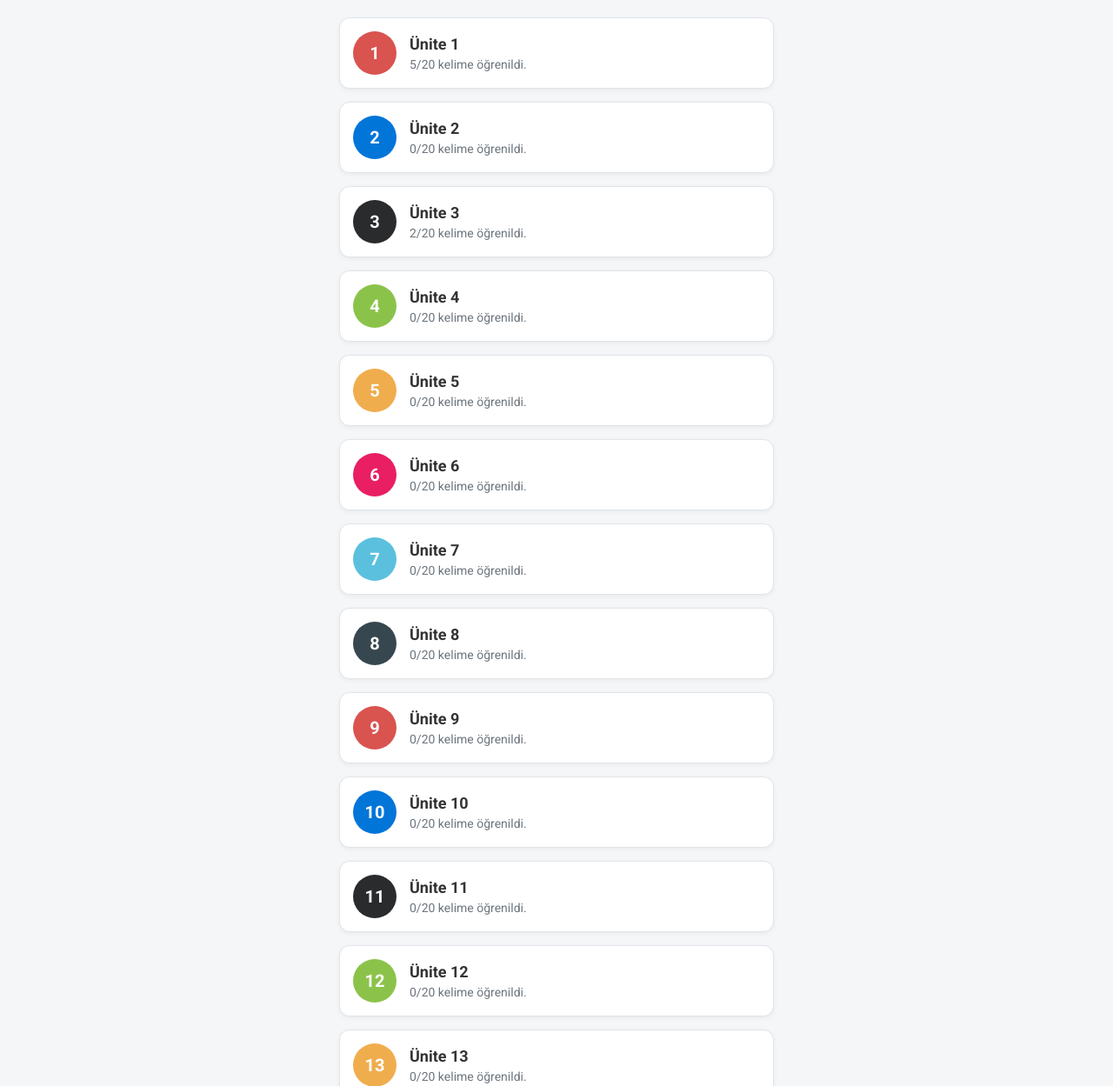
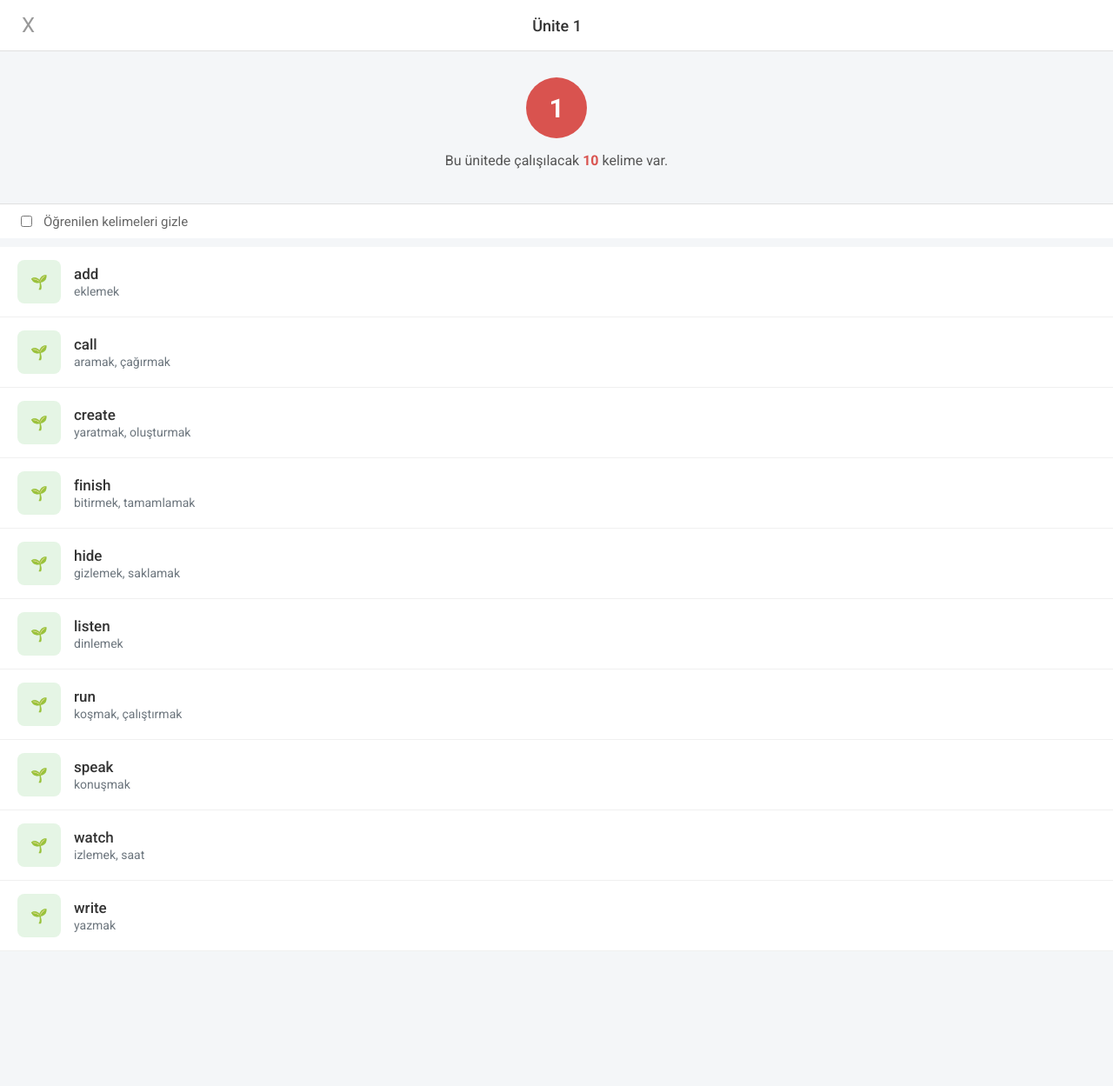
Before and after one commit to gnl19999/ileri-duzey-akademik-fiiller.app, a plain HTML site: page index.html in a window 1280 px wide. Shown: the top 1249 px of the page at 87% size. After the commit the page ends 1094 px from the top, so only its background shows below. Drawn offline with Linux system fonts and the light colour scheme.

Commit message:
index.html

```diff
--- a/index.html
+++ b/index.html
@@ -3,230 +3,270 @@
 <head>
     <meta charset="UTF-8">
     <meta name="viewport" content="width=device-width, initial-scale=1.0">
-    <title>Ünite Listesi</title>
+    <title>Ünite 1 Detay</title>
     <link href="https://fonts.googleapis.com/css2?family=Roboto:wght@400;500;700&display=swap" rel="stylesheet">
     <style>
+        /* Genel Stil ve Font */
         body {
             font-family: 'Roboto', sans-serif;
             background-color: #f4f6f8;
             margin: 0;
-            padding: 20px;
-            display: flex;
-            justify-content: center;
+            padding: 0;
         }
 
-        .container {
-            width: 100%;
-            max-width: 500px;
+        /* Header (Başlık Çubuğu) */
+        .header {
+            display: flex;
+            align-items: center;
+            justify-content: space-between;
+            padding: 15px 20px;
+            background-color: white;
+            border-bottom: 1px solid #e0e0e0;
+            position: sticky; /* Üstte sabit kalması için */
+            top: 0;
+            z-index: 10;
         }
 
-        /* Kart Tasarımı */
-        .unit-card {
-            background-color: white;
-            border-radius: 12px;
-            padding: 15px;
-            margin-bottom: 15px;
-            display: flex;
-            align-items: center;
-            box-shadow: 0 2px 5px rgba(0,0,0,0.05);
-            border: 1px solid #e1e4e8;
-            cursor: pointer;
-            transition: transform 0.2s;
+        .header h2 {
+            margin: 0;
+            font-size: 18px;
+            font-weight: 500;
+            color: #333;
+            flex-grow: 1; /* Başlığın ortalanmasına yardım eder */
+            text-align: center;
         }
 
-        .unit-card:hover {
-            transform: translateY(-2px);
-            box-shadow: 0 4px 10px rgba(0,0,0,0.1);
+        .header .icon {
+            font-size: 24px;
+            color: #999;
+            cursor: pointer;
+            padding: 0 5px; /* Tıklama alanını genişletir */
         }
 
-        /* Renkli Daireler */
+        .header .close-icon {
+             /* X ikonunu sola iter */
+             order: -1;
+        }
+
+        .header .empty-space {
+             /* Sağ tarafta boşluk bırakıp başlığı ortalamak için */
+             width: 24px;
+        }
+
+        /* Ünite Bilgi Alanı (Ortadaki Daire ve Metin) */
+        .unit-summary {
+            text-align: center;
+            padding: 30px 20px 20px 20px;
+        }
+
         .circle {
-            width: 50px;
-            height: 50px;
+            width: 70px;
+            height: 70px;
             border-radius: 50%;
             display: flex;
             align-items: center;
             justify-content: center;
             color: white;
             font-weight: bold;
-            font-size: 20px;
+            font-size: 30px;
+            background-color: #d9534f; /* Kırmızı renk (Ünite 1 için) */
+            margin: 0 auto 15px auto;
+        }
+
+        .summary-text {
+            font-size: 16px;
+            color: #555;
+            margin-bottom: 20px;
+        }
+
+        .summary-text strong {
+            color: #d9534f; /* Sayının vurgulu rengi */
+            font-weight: 700;
+        }
+
+        /* Öğrenilen Kelimeleri Gizle Checkbox Alanı */
+        .hide-toggle {
+            display: flex;
+            align-items: center;
+            padding: 10px 20px;
+            border-top: 1px solid #e0e0e0;
+            background-color: white;
+            margin-bottom: 10px;
+        }
+
+        .hide-toggle label {
+            margin-left: 10px;
+            color: #666;
+            font-size: 15px;
+        }
+
+        /* Kelime Listesi */
+        .word-list {
+            padding: 0 0;
+        }
+
+        .word-item {
+            display: flex;
+            align-items: center;
+            padding: 15px 20px;
+            background-color: white;
+            border-bottom: 1px solid #f0f0f0; /* Hafif ayırıcı çizgi */
+            cursor: pointer;
+        }
+
+        .word-item:hover {
+            background-color: #fafafa;
+        }
+
+        .word-item img {
+            width: 50px; /* Görsel alanını sabitler */
+            height: 50px;
+            border-radius: 8px;
+            object-fit: cover;
+            margin-right: 15px;
+            /* DİKKAT: Gerçek görselleriniz olmadığı için bu kısmı bir tutucu (placeholder) olarak kullanıyorum. */
+            /* Resimleri temsil eden simge (Örn: Bir yaprak simgesi) */
+        }
+
+        .word-item .word-icon {
+            width: 20px;
+            height: 20px;
+            color: #8bc34a; /* Yeşil yaprak rengi */
             margin-right: 15px;
             flex-shrink: 0;
-        }
-
-        /* Daire Renkleri */
-        .c-red { background-color: #d9534f; }
-        .c-blue { background-color: #0275d8; }
-        .c-black { background-color: #292b2c; }
-        .c-green { background-color: #8bc34a; }
-        .c-orange { background-color: #f0ad4e; }
-        .c-pink { background-color: #e91e63; }
-        .c-cyan { background-color: #5bc0de; }
-        .c-dark { background-color: #37474f; }
-
-        /* Yazı Alanı */
-        .info h3 {
-            margin: 0 0 5px 0;
-            color: #333;
             font-size: 18px;
         }
 
-        .info p {
-            margin: 0;
-            color: #6c757d; /* Gri yazı */
+        .word-item .word-icon-placeholder {
+            /* Görselin yanındaki boşluk için */
+            width: 50px;
+            height: 50px;
+            border-radius: 8px;
+            margin-right: 15px;
+            display: flex;
+            align-items: center;
+            justify-content: center;
+            background-color: #e5f5e5;
+        }
+
+
+        .word-details {
+            display: flex;
+            flex-direction: column;
+        }
+
+        .word-details .english {
+            font-size: 17px;
+            font-weight: 500;
+            color: #333;
+            margin-bottom: 2px;
+        }
+
+        .word-details .turkish {
             font-size: 14px;
+            color: #6c757d;
         }
     </style>
 </head>
 <body>
 
-    <div class="container">
-        <div class="unit-card">
-            <div class="circle c-red">1</div>
-            <div class="info">
-                <h3>Ünite 1</h3>
-                <p>5/20 kelime öğrenildi.</p>
+    <div class="header">
+        <div class="icon close-icon">X</div>
+        <h2>Ünite 1</h2>
+        <div class="empty-space"></div>
+    </div>
+
+    <div class="unit-summary">
+        <div class="circle">1</div>
+        <p class="summary-text">Bu ünitede çalışılacak <strong>10</strong> kelime var.</p>
+    </div>
+
+    <div class="hide-toggle">
+        <input type="checkbox" id="hide-learned">
+        <label for="hide-learned">Öğrenilen kelimeleri gizle</label>
+    </div>
+
+    <div class="word-list">
+
+        <div class="word-item">
+            <div class="word-icon-placeholder">🌱</div> <div class="word-details">
+                <span class="english">add</span>
+                <span class="turkish">eklemek</span>
             </div>
         </div>
 
-        <div class="unit-card">
-            <div class="circle c-blue">2</div>
-            <div class="info">
-                <h3>Ünite 2</h3>
-                <p>0/20 kelime öğrenildi.</p>
+        <div class="word-item">
+            <div class="word-icon-placeholder">🌱</div>
+            <div class="word-details">
+                <span class="english">call</span>
+                <span class="turkish">aramak, çağırmak</span>
             </div>
         </div>
 
-        <div class="unit-card">
-            <div class="circle c-black">3</div>
-            <div class="info">
-                <h3>Ünite 3</h3>
-                <p>2/20 kelime öğrenildi.</p>
+        <div class="word-item">
+            <div class="word-icon-placeholder">🌱</div>
+            <div class="word-details">
+                <span class="english">create</span>
+                <span class="turkish">yaratmak, oluşturmak</span>
             </div>
         </div>
 
-        <div class="unit-card">
-            <div class="circle c-green">4</div>
-            <div class="info">
-                <h3>Ünite 4</h3>
-                <p>0/20 kelime öğrenildi.</p>
+        <div class="word-item">
+            <div class="word-icon-placeholder">🌱</div>
+            <div class="word-details">
+                <span class="english">finish</span>
+                <span class="turkish">bitirmek, tamamlamak</span>
             </div>
         </div>
 
-        <div class="unit-card">
-            <div class="circle c-orange">5</div>
-            <div class="info">
-                <h3>Ünite 5</h3>
-                <p>0/20 kelime öğrenildi.</p>
+        <div class="word-item">
+            <div class="word-icon-placeholder">🌱</div>
+            <div class="word-details">
+                <span class="english">hide</span>
+                <span class="turkish">gizlemek, saklamak</span>
             </div>
         </div>
 
-         <div class="unit-card">
-            <div class="circle c-pink">6</div>
-            <div class="info">
-                <h3>Ünite 6</h3>
-                <p>0/20 kelime öğrenildi.</p>
+        <div class="word-item">
+            <div class="word-icon-placeholder">🌱</div>
+            <div class="word-details">
+                <span class="english">listen</span>
+                <span class="turkish">dinlemek</span>
             </div>
         </div>
 
-        <div class="unit-card">
-            <div class="circle c-cyan">7</div>
-            <div class="info">
-                <h3>Ünite 7</h3>
-                <p>0/20 kelime öğrenildi.</p>
+        <div class="word-item">
+            <div class="word-icon-placeholder">🌱</div>
+            <div class="word-details">
+                <span class="english">run</span>
+                <span class="turkish">koşmak, çalıştırmak</span>
             </div>
         </div>
-        <div class="unit-card">
-            <div class="circle c-dark">8</div>
-            <div class="info">
-                <h3>Ünite 8</h3>
-                <p>0/20 kelime öğrenildi.</p>
+
+        <div class="word-item">
+            <div class="word-icon-placeholder">🌱</div>
+            <div class="word-details">
+                <span class="english">speak</span>
+                <span class="turkish">konuşmak</span>
             </div>
         </div>
-        <div class="unit-card">
-            <div class="circle c-red">9</div>
-            <div class="info">
-                <h3>Ünite 9</h3>
-                <p>0/20 kelime öğrenildi.</p>
+
+        <div class="word-item">
+            <div class="word-icon-placeholder">🌱</div>
+            <div class="word-details">
+                <span class="english">watch</span>
+                <span class="turkish">izlemek, saat</span>
             </div>
         </div>
-        <div class="unit-card">
-            <div class="circle c-blue">10</div>
-            <div class="info">
-                <h3>Ünite 10</h3>
-                <p>0/20 kelime öğrenildi.</p>
+
+        <div class="word-item">
+            <div class="word-icon-placeholder">🌱</div>
+            <div class="word-details">
+                <span class="english">write</span>
+                <span class="turkish">yazmak</span>
             </div>
         </div>
-        <div class="unit-card">
-            <div class="circle c-black">11</div>
-            <div class="info">
-                <h3>Ünite 11</h3>
-                <p>0/20 kelime öğrenildi.</p>
-            </div>
-        </div>
-        <div class="unit-card">
-            <div class="circle c-green">12</div>
-            <div class="info">
-                <h3>Ünite 12</h3>
-                <p>0/20 kelime öğrenildi.</p>
-            </div>
-        </div>
-        <div class="unit-card">
-            <div class="circle c-orange">13</div>
-            <div class="info">
-                <h3>Ünite 13</h3>
-                <p>0/20 kelime öğrenildi.</p>
-            </div>
-        </div>
-        <div class="unit-card">
-            <div class="circle c-pink">14</div>
-            <div class="info">
-                <h3>Ünite 14</h3>
-                <p>0/20 kelime öğrenildi.</p>
-            </div>
-        </div>
-        <div class="unit-card">
-            <div class="circle c-cyan">15</div>
-            <div class="info">
-                <h3>Ünite 15</h3>
-                <p>0/20 kelime öğrenildi.</p>
-            </div>
-        </div>
-        <div class="unit-card">
-            <div class="circle c-dark">16</div>
-            <div class="info">
-                <h3>Ünite 16</h3>
-                <p>0/20 kelime öğrenildi.</p>
-            </div>
-        </div>
-        <div class="unit-card">
-            <div class="circle c-red">17</div>
-            <div class="info">
-                <h3>Ünite 17</h3>
-                <p>0/20 kelime öğrenildi.</p>
-            </div>
-        </div>
-        <div class="unit-card">
-            <div class="circle c-blue">18</div>
-            <div class="info">
-                <h3>Ünite 18</h3>
-                <p>0/20 kelime öğrenildi.</p>
-            </div>
-        </div>
-        <div class="unit-card">
-            <div class="circle c-black">19</div>
-            <div class="info">
-                <h3>Ünite 19</h3>
-                <p>0/20 kelime öğrenildi.</p>
-            </div>
-        </div>
-        <div class="unit-card">
-            <div class="circle c-green">20</div>
-            <div class="info">
-                <h3>Ünite 20</h3>
-                <p>0/20 kelime öğrenildi.</p>
-            </div>
-        </div>
+
     </div>
 
 </body>
```
